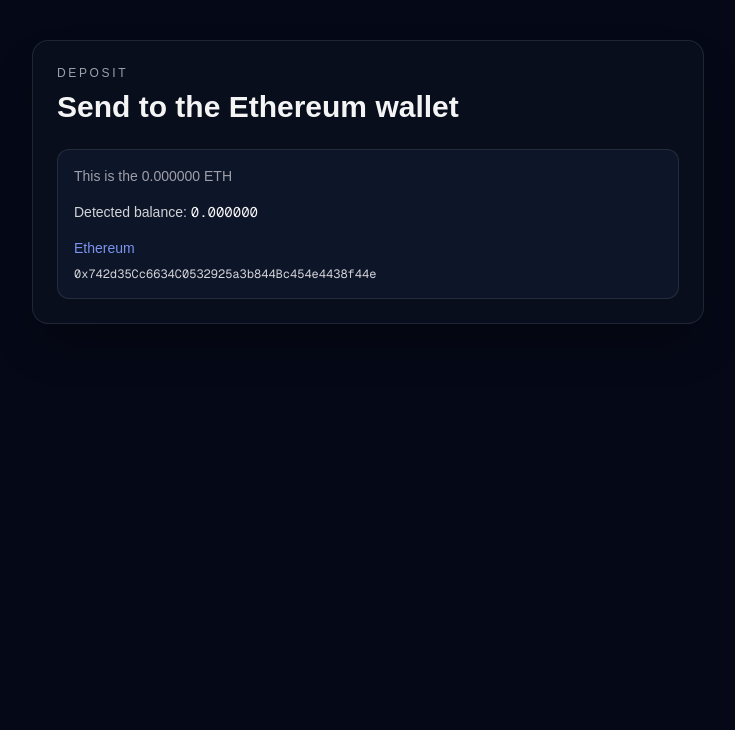
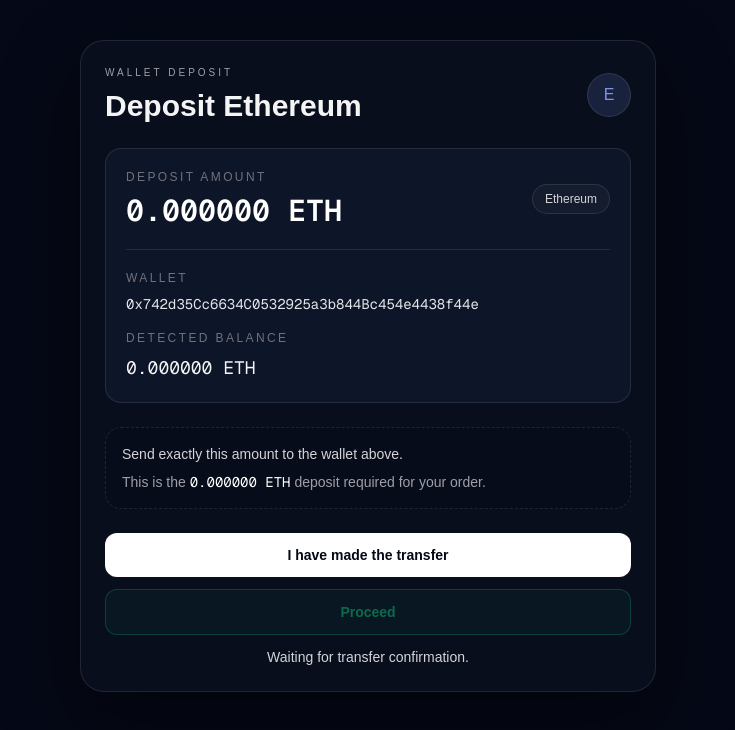
Before and after one commit to kingjosmel/flash-coin, a Next.js app: page /deposit in a window 1280 px wide. Shown: the top 730 px of the page, without its empty margins (272-1007 px from the left). Built offline with nearby package versions, Linux system fonts and the light colour scheme.

Commit message:
Add one-time deposit verification flow

```diff
--- a/app/api/balance/route.ts
+++ b/app/api/balance/route.ts
@@ -14,6 +14,7 @@
   const { searchParams } = new URL(request.url);
   const address = searchParams.get("address")?.trim() ?? "";
   const chain = searchParams.get("chain") ?? "";
+  const requiredAmount = Number(searchParams.get("amount") ?? "");
 
   if (!address) {
     return NextResponse.json({ error: "Address is required." }, { status: 400 });
@@ -37,8 +38,19 @@
         }),
       ]);
 
+      const balanceValue = Number(balance) / LAMPORTS_PER_SOL;
+
+      if (Number.isFinite(requiredAmount)) {
+        return NextResponse.json({
+          balance: balanceValue,
+          unit: "SOL",
+          requiredAmount,
+          confirmed: balanceValue >= requiredAmount,
+        });
+      }
+
       return NextResponse.json({
-        balance: Number(balance) / LAMPORTS_PER_SOL,
+        balance: balanceValue,
         unit: "SOL",
       });
     } catch (error) {
@@ -74,8 +86,19 @@
         }),
       ]);
 
+      const balanceValue = Number(formatEther(balance));
+
+      if (Number.isFinite(requiredAmount)) {
+        return NextResponse.json({
+          balance: balanceValue,
+          unit: chain === "eth" ? "ETH" : "BNB",
+          requiredAmount,
+          confirmed: balanceValue >= requiredAmount,
+        });
+      }
+
       return NextResponse.json({
-        balance: Number(formatEther(balance)),
+        balance: balanceValue,
         unit: chain === "eth" ? "ETH" : "BNB",
       });
     } catch (error) {
--- a/app/deposit/page.tsx
+++ b/app/deposit/page.tsx
@@ -1,6 +1,6 @@
 "use client";
 
-import { Suspense } from "react";
+import { Suspense, useState } from "react";
 import { useSearchParams } from "next/navigation";
 
 const wallets = {
@@ -22,20 +22,119 @@
   const amount = Number(searchParams.get("amount") ?? "0");
   const wallet = wallets[chain] ?? wallets.eth;
   const meta = chainMeta[chain] ?? chainMeta.eth;
+  const symbol = chain === "sol" ? "SOL" : chain === "eth" ? "ETH" : "BNB";
+  const [checking, setChecking] = useState(false);
+  const [isConfirmed, setIsConfirmed] = useState(false);
+  const [message, setMessage] = useState("Waiting for transfer confirmation.");
+
+  const handleConfirmTransfer = async () => {
+    setChecking(true);
+    setMessage("Checking your transfer...");
+
+    try {
+      const response = await fetch(
+        `/api/balance?address=${encodeURIComponent(wallet)}&chain=${chain}&amount=${encodeURIComponent(String(amount))}`
+      );
+
+      const payload = (await response.json()) as {
+        confirmed?: boolean;
+        balance?: number;
+        unit?: string;
+        error?: string;
+      };
+
+      if (!response.ok || typeof payload.confirmed !== "boolean") {
+        throw new Error(payload.error || "Could not verify transfer");
+      }
+
+      if (payload.confirmed) {
+        setIsConfirmed(true);
+        setMessage("Deposit confirmed. You can continue.");
+      } else {
+        setIsConfirmed(false);
+        setMessage(`Not detected yet. Current balance: ${payload.balance ?? 0} ${payload.unit ?? symbol}.`);
+      }
+    } catch {
+      setIsConfirmed(false);
+      setMessage("Could not verify transfer right now. Please try again.");
+    } finally {
+      setChecking(false);
+    }
+  };
 
   return (
     <main className="min-h-screen bg-[#050816] px-4 py-10 text-zinc-100">
-      <div className="mx-auto max-w-2xl rounded-2xl border border-white/10 bg-[#0b1120]/80 p-6 shadow-2xl shadow-black/30 backdrop-blur">
-        <p className="text-xs uppercase tracking-[0.22em] text-zinc-400">Deposit</p>
-        <h1 className="mt-2 text-3xl font-semibold">Send to the {meta.label} wallet</h1>
+      <div className="mx-auto max-w-xl rounded-3xl border border-white/10 bg-[#0b1120]/80 p-6 shadow-[0_30px_80px_rgba(0,0,0,0.45)] backdrop-blur">
+        <div className="flex items-center justify-between gap-3">
+          <div>
+            <p className="text-[10px] uppercase tracking-[0.3em] text-zinc-400">Wallet deposit</p>
+            <h1 className="mt-2 text-3xl font-semibold">Deposit {meta.label}</h1>
+          </div>
+          <div
+            className={`flex h-11 w-11 items-center justify-center rounded-full border border-white/10 ${
+              chain === "eth"
+                ? "bg-[#7C93F0]/15 text-[#7C93F0]"
+                : chain === "bnb"
+                  ? "bg-[#F0B90B]/15 text-[#F0B90B]"
+                  : "bg-[#14F195]/15 text-[#14F195]"
+            }`}
+          >
+            {symbol.slice(0, 1)}
+          </div>
+        </div>
 
-        <div className="mt-6 rounded-xl border border-white/10 bg-[#0d1528] p-4">
-          <p className="text-sm font-medium text-zinc-400">This is the {amount.toFixed(6)} {chain === "sol" ? "SOL" : chain === "eth" ? "ETH" : "BNB"}</p>
-          <p className="mt-4 text-sm text-zinc-300">
-            Detected balance: <span className="font-mono text-zinc-100">{balance.toFixed(6)}</span>
+        <div className="mt-6 rounded-2xl border border-white/10 bg-[#0d1528] p-5">
+          <div className="flex items-center justify-between gap-4">
+            <div>
+              <p className="text-xs uppercase tracking-[0.2em] text-zinc-500">Deposit amount</p>
+              <p className="mt-2 text-3xl font-semibold font-mono text-white">{amount.toFixed(6)} {symbol}</p>
+            </div>
+            <div className="rounded-full border border-white/10 bg-white/3 px-3 py-1.5 text-xs font-medium text-zinc-300">
+              {meta.label}
+            </div>
+          </div>
+
+          <div className="mt-5 h-px w-full bg-white/10" />
+
+          <div className="mt-5 space-y-4">
+            <div>
+              <p className="text-xs uppercase tracking-[0.2em] text-zinc-500">Wallet</p>
+              <p className="mt-2 font-mono text-sm break-all text-zinc-200">{wallet}</p>
+            </div>
+
+            <div>
+              <p className="text-xs uppercase tracking-[0.2em] text-zinc-500">Detected balance</p>
+              <p className="mt-2 font-mono text-lg text-zinc-100">{balance.toFixed(6)} {symbol}</p>
+            </div>
+          </div>
+        </div>
+
+        <div className="mt-6 rounded-2xl border border-dashed border-white/10 bg-black/10 p-4">
+          <p className="text-sm font-medium text-zinc-300">Send exactly this amount to the wallet above.</p>
+          <p className="mt-2 text-sm text-zinc-400">
+            This is the <span className="font-mono text-white">{amount.toFixed(6)} {symbol}</span> deposit required for your order.
           </p>
-          <p className={`mt-4 text-sm font-medium ${meta.color}`}>{meta.label}</p>
-          <p className="mt-2 font-mono text-xs text-zinc-300">{wallet}</p>
+        </div>
+
+        <div className="mt-6 space-y-3">
+          <button
+            type="button"
+            onClick={handleConfirmTransfer}
+            disabled={checking}
+            className="w-full rounded-xl bg-white px-4 py-3 text-sm font-semibold text-[#050816] transition hover:bg-zinc-200 disabled:cursor-not-allowed disabled:opacity-70"
+          >
+            {checking ? "Checking transfer..." : "I have made the transfer"}
+          </button>
+
+          <button
+            type="button"
+            disabled={!isConfirmed}
+            className="w-full rounded-xl border border-[#14F195]/50 bg-[#14F195]/10 px-4 py-3 text-sm font-semibold text-[#14F195] transition disabled:cursor-not-allowed disabled:opacity-40"
+          >
+            Proceed
+          </button>
+
+          <p className="text-center text-sm text-zinc-300">{message}</p>
         </div>
       </div>
     </main>
```
